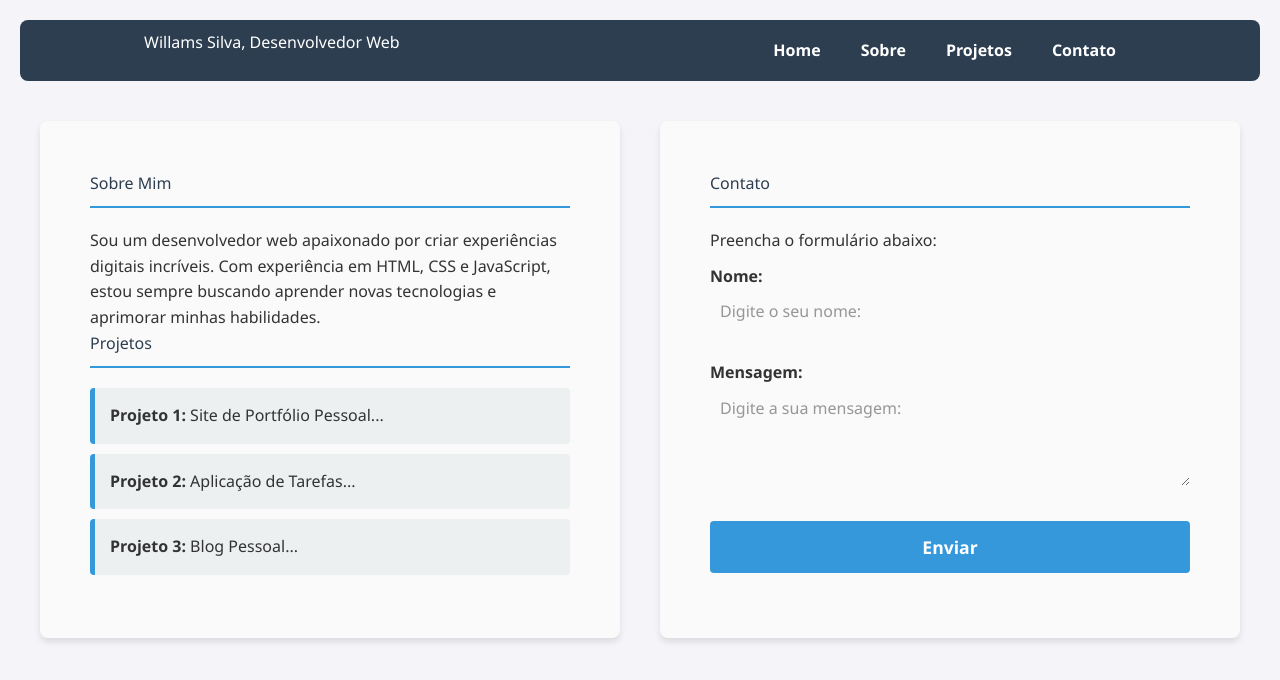
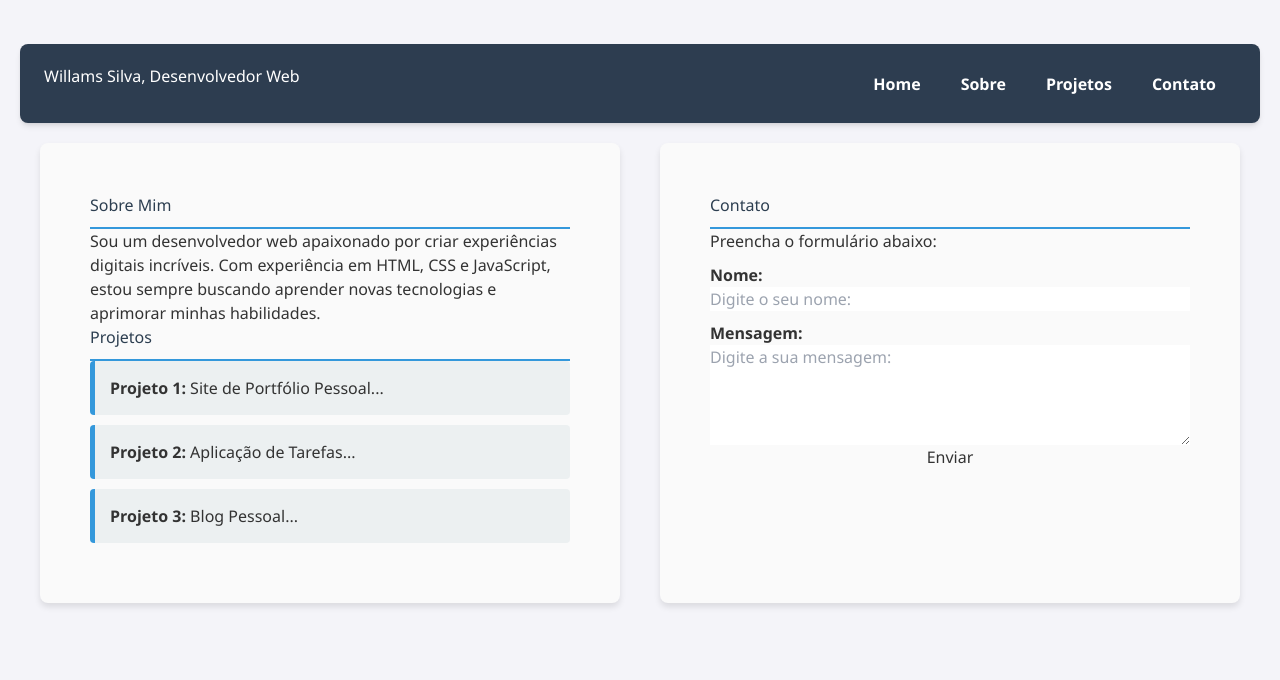
Before and after one commit to willpc5/meu-projeto, a plain HTML site: page index.html in a window 1280 px wide. Drawn offline with nearby package versions, Linux system fonts and the light colour scheme.

Commit message:
Testando Tailwindcss no projeto

```diff
--- a/index.html
+++ b/index.html
@@ -5,10 +5,10 @@
     <meta name="viewport" content="width=device-width, initial-scale=1.0">
     <title>Meu Portfólio</title>
     <link rel="stylesheet" href="styles.css" />
-    <script src="https://cdn.jsdelivr.net/npm/@tailwindcss/browser@4"></script>
+    <script src="https://cdn.tailwindcss.com"></script>
 </head>
 <body>
-    <header>
+    <header class="w-full max-w-[1400px] mx-auto mt-6 px-6 py-5 bg-[#2d3d50] text-white flex flex-col md:flex-row justify-between items-center rounded-lg shadow-md">
         <h1>Willams Silva, Desenvolvedor Web</h1>
 
         <ul>
--- a/styles.css
+++ b/styles.css
@@ -12,7 +12,7 @@
     padding: 20px;
 }
 
-/* Cabeçalho e Navegação */
+/* Cabeçalho e Navegação
 header {
     background: #2c3e50;
     color: #fff;
@@ -25,6 +25,8 @@
     align-items: center;
     padding: 10px 10%;
 }
+
+*/
 
 header h1 {
     margin-bottom: 15px;
```
